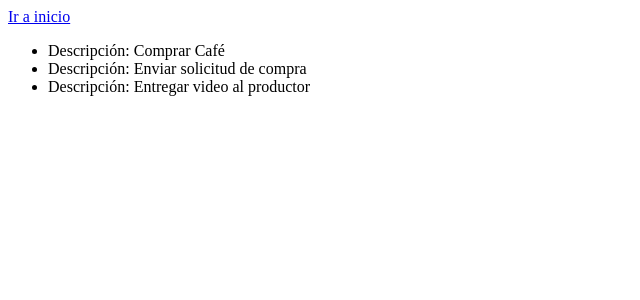
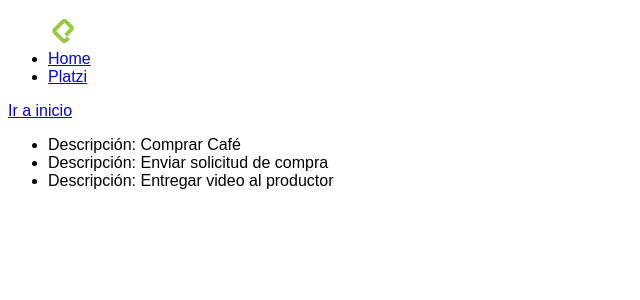
Before and after one commit to KorKux1/courses, a Flask app: page /hello in a window 1280 px wide. Shown: the top 300 px of the page, without its empty margins (0-640 px from the left). Run offline with Flask 2, Linux system fonts and the light colour scheme.

Commit message:
Added use of statics (images, css)

```diff
--- /dev/null
+++ b/Flask/platzi-flask/static/css/main.css
@@ -0,0 +1,7 @@
+html {
+    font-family: sans-serif;
+}
+
+img {
+    max-width: 30px;
+}
--- a/Flask/platzi-flask/templates/base.html
+++ b/Flask/platzi-flask/templates/base.html
@@ -6,8 +6,13 @@
     <title>
         {% block title %}Flask Platzi |{% endblock %}
     </title>
+    <link rel="stylesheet" href="{{ url_for('static', filename='css/main.css') }}">
 </head>
 <body>
+    <header>
+        {% include "navbar.html" %}
+    </header>
+
     {% block content %}
 
     {% endblock %}
--- /dev/null
+++ b/Flask/platzi-flask/templates/navbar.html
@@ -0,0 +1,7 @@
+<nav>
+    <ul>
+        <img src="{{ url_for('static', filename='images/platzi.png') }}" alt="Platzi Logo">
+        <li><a href="{{ url_for('index')}}">Home</a></li>
+        <li><a href="https://platzi.com" target="_blank">Platzi</a></li>
+    </ul>
+</nav>
```
Also changed, not shown: Flask/platzi-flask/static/images/platzi.png (added), 1 other file.
